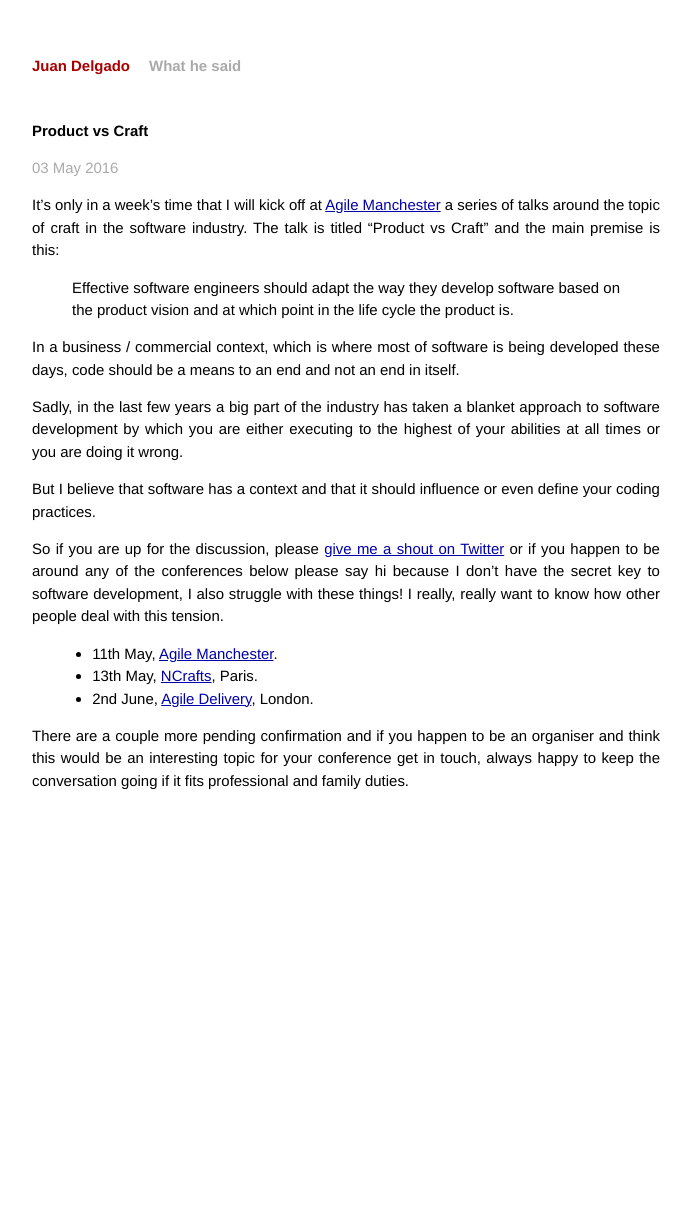
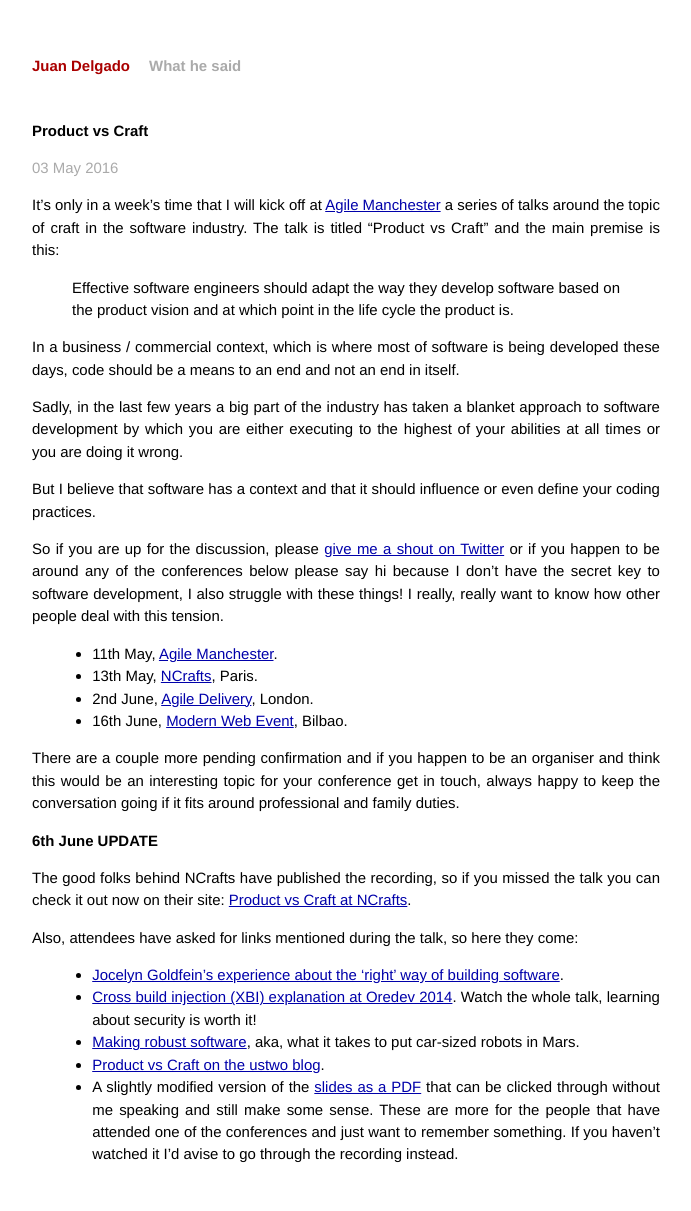
Before and after one commit to juandelgado/blog.juandelgado.es, a Jekyll site: the page built from _posts/2016-05-03-product-vs-craft.md, in a window 1280 px wide. Shown: the whole page, without its empty margins (294-985 px from the left). Built offline with Jekyll 4.4.1, drawn with Linux system fonts in a browser that asks for light colours; comment, search, counter and statistics services are not loaded; before the commit the page ends 945 px from its top, so only the background shows below that.

Commit message:
Updated Product vs Craft post with links to the recorded talk from NCrafts, links and standalone PDF version of the slides.

```diff
--- a/_posts/2016-05-03-product-vs-craft.md
+++ b/_posts/2016-05-03-product-vs-craft.md
@@ -18,5 +18,18 @@ So if you are up for the discussion, please [give me a shout on Twitter](https:/
  * 11th May, [Agile Manchester](http://agilemanchester.net/2016/).
  * 13th May, [NCrafts](http://ncrafts.io/), Paris.
  * 2nd June, [Agile Delivery](http://agile.delivery/), London.
+ * 16th June, [Modern Web Event](http://modernwebevent.com/session/product-vs-craft/), Bilbao.
 
-There are a couple more pending confirmation and if you happen to be an organiser and think this would be an interesting topic for your conference get in touch, always happy to keep the conversation going if it fits professional and family duties.
+There are a couple more pending confirmation and if you happen to be an organiser and think this would be an interesting topic for your conference get in touch, always happy to keep the conversation going if it fits around professional and family duties.
+
+**6th June UPDATE**
+
+The good folks behind NCrafts have published the recording, so if you missed the talk you can check it out now on their site: [Product vs Craft at NCrafts](http://videos.ncrafts.io/video/167722776).
+
+Also, attendees have asked for links mentioned during the talk, so here they come:
+
+*  [Jocelyn Goldfein’s experience about the ‘right’ way of building software](http://firstround.com/review/the-right-way-to-ship-software/).
+*  [Cross build injection (XBI) explanation at Oredev 2014](https://youtu.be/ES9hWkn_WBA?t=1663). Watch the whole talk, learning about security is worth it!
+*  [Making robust software](http://www.verticalsysadmin.com/making_robust_software/), aka, what it takes to put car-sized robots in Mars.
+*  [Product vs Craft on the ustwo blog](https://ustwo.com/blog/product-vs-craft).
+*  A slightly modified version of the [slides as a PDF](/files/juan_delgado_product_vs_craft_standalone.pdf) that can be clicked through without me speaking and still make some sense. These are more for the people that have attended one of the conferences and just want to remember something. If you haven't watched it I'd avise to go through the recording instead.
```
Also changed, not shown: 1 other file.
